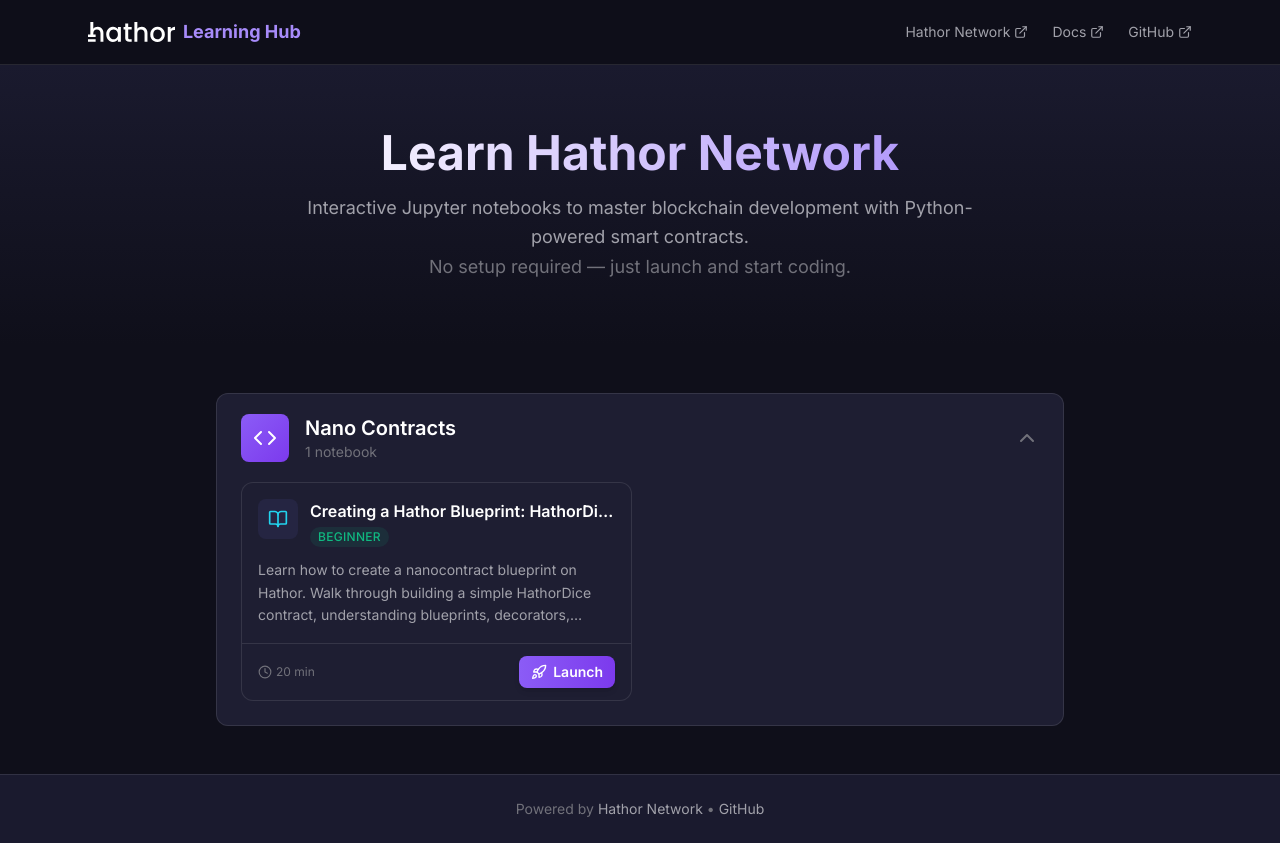
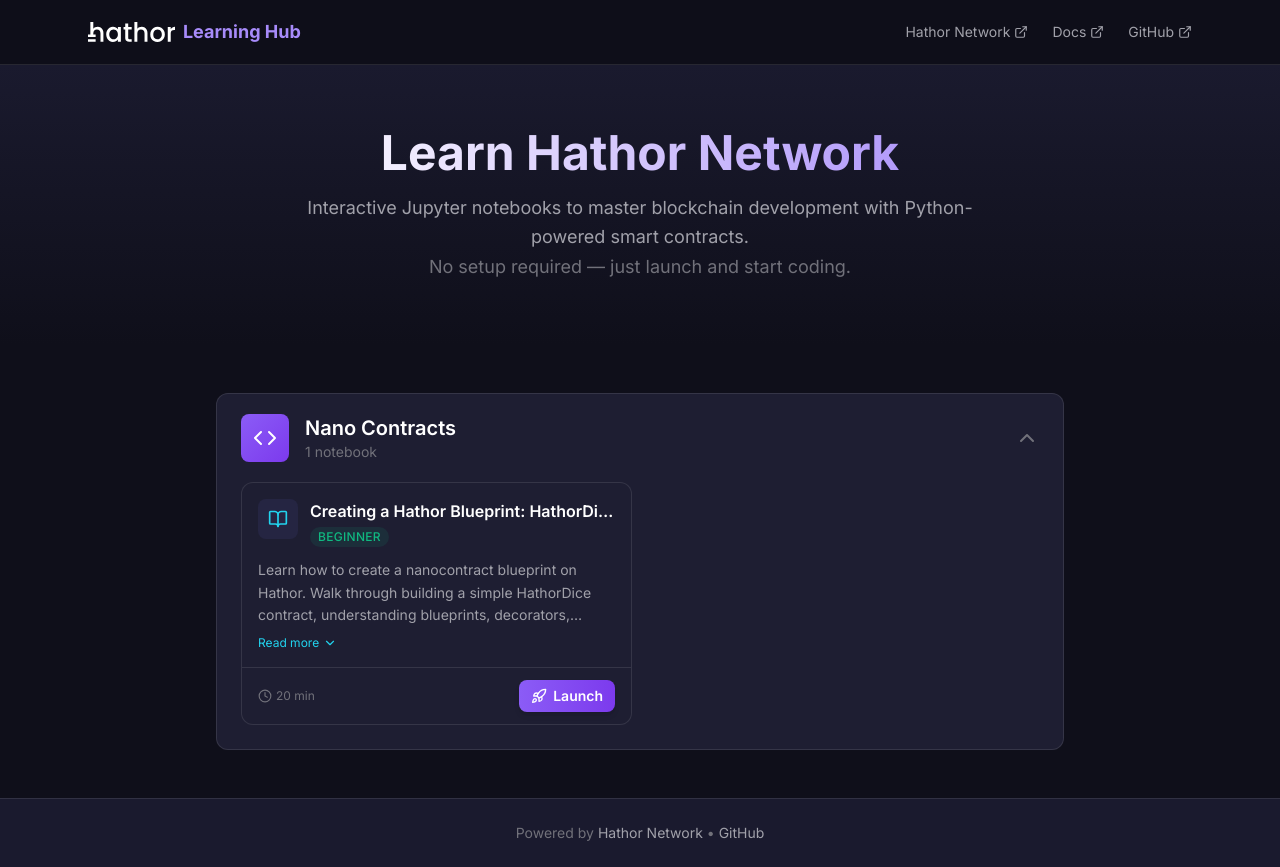
Before and after one commit to HathorNetwork/learn-nano-binder, a React (Vite) app in the folder learn-hathor-website/: page / in a window 1280 px wide. Before the commit the page ends 843 px from the top, so only its background shows below. Built offline with nearby package versions, Linux system fonts and the light colour scheme.

Commit message:
fix: can't read whole notebook description

```diff
--- a/learn-hathor-website/src/components/NotebookCard.tsx
+++ b/learn-hathor-website/src/components/NotebookCard.tsx
@@ -1,4 +1,5 @@
-import { BookOpen, Clock, Rocket } from 'lucide-react';
+import { useState } from 'react';
+import { BookOpen, Clock, Rocket, ChevronDown, ChevronUp } from 'lucide-react';
 import type { Difficulty, Notebook } from '@/types';
 import { Button } from './ui/Button';
 import { Card, CardContent, CardFooter } from './ui/Card';
@@ -15,6 +16,8 @@
 };
 
 export function NotebookCard({ notebook, onLaunch }: NotebookCardProps) {
+  const [isExpanded, setIsExpanded] = useState(false);
+
   return (
     <Card hover>
       <CardContent className="pt-4">
@@ -33,9 +36,23 @@
             </span>
           </div>
         </div>
-        <p className="text-sm text-text-secondary leading-relaxed line-clamp-3">
+        <p className={`text-sm text-text-secondary leading-relaxed ${isExpanded ? '' : 'line-clamp-3'}`}>
           {notebook.description}
         </p>
+        <button
+          onClick={() => setIsExpanded(!isExpanded)}
+          className="mt-2 text-xs text-cyan-400 hover:text-cyan-300 flex items-center gap-1 transition-colors"
+        >
+          {isExpanded ? (
+            <>
+              Show less <ChevronUp size={14} />
+            </>
+          ) : (
+            <>
+              Read more <ChevronDown size={14} />
+            </>
+          )}
+        </button>
       </CardContent>
       <CardFooter className="flex items-center justify-between">
         <div className="flex items-center gap-3 text-xs text-text-muted">
```
